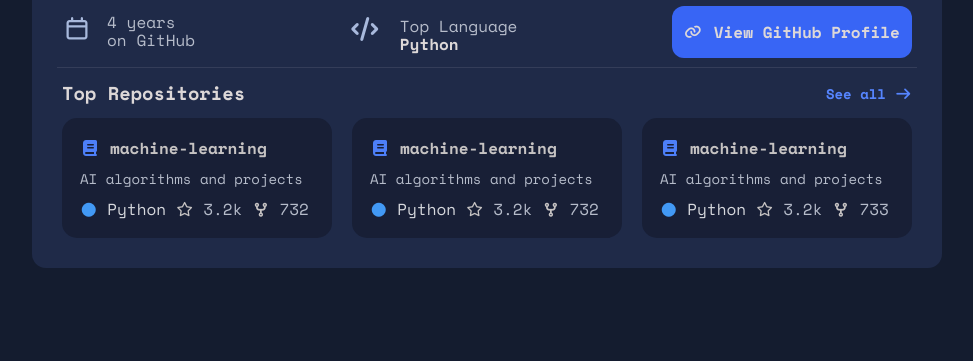
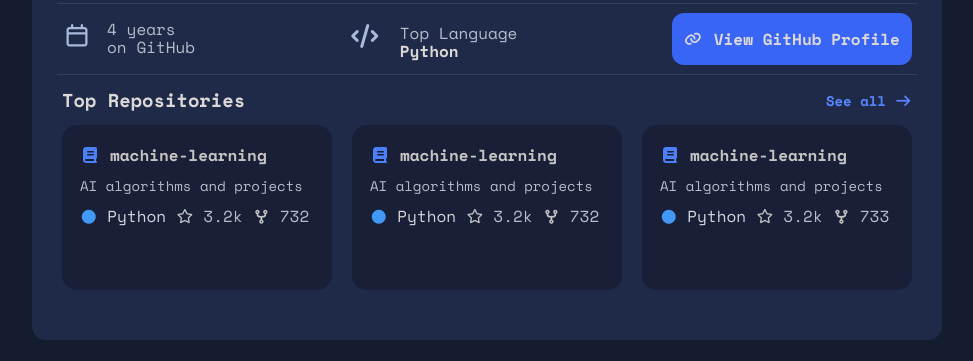
Before and after one commit to vishal-kumar-swe/github-profile-finder, a plain HTML site: page index.html in a window 1280 px wide. Shown: the part 439-800 px from the top of the page, without its empty margins (153-1126 px from the left). Drawn offline with nearby package versions, Linux system fonts and the light colour scheme.

Commit message:
refactor: improved css for making card fix in the container

```diff
--- a/style.css
+++ b/style.css
@@ -1,10 +1,10 @@
-@import url('https://fonts.googleapis.com/css2?family=Space+Mono:wght@400;700&display=swap');
+@import url("https://fonts.googleapis.com/css2?family=Space+Mono:wght@400;700&display=swap");
 
 * {
   margin: 0px;
   padding: 0px;
   box-sizing: border-box;
-    font-family: 'Space Mono', monospace;
+  font-family: "Space Mono", monospace;
 }
 
 body {
@@ -13,7 +13,8 @@ body {
 
 .container {
   width: 910px;
-    height: 600px;
+  min-height: 600px;
+  height: auto;
   margin: auto;
   /* background-color: #63729c; */
   margin-top: 7vh;
@@ -68,14 +69,12 @@ body {
   outline: none;
   font-size: 16px;
   color: #b6bcca;
-
 }
 
 #input-username::placeholder {
   font-size: 16px;
   font-weight: 400;
 }
-
 
 .search-button {
   background-color: #2c65f4;
@@ -89,12 +88,15 @@ body {
 }
 
 .profile-card {
-    height: 520px;
+  min-height: 520px;
+  height: auto;
   width: 100%;
+  flex-shrink: 0;
   background-color: #1f2a48;
   border-radius: 14px;
   display: flex;
   flex-direction: column;
+  padding-bottom: 20px;
 }
 
 .basic-info {
@@ -102,7 +104,6 @@ body {
   width: 100%;
   display: flex;
   flex-direction: row;
-
 }
 
 .profile-pic {
@@ -195,9 +196,8 @@ body {
   padding: 0 30px;
 }
 
-
 hr {
-    background-color: #343D59;
+  background-color: #343d59;
   border: none;
   height: 1px;
   margin: 0px 25px;
@@ -231,8 +231,8 @@ hr {
 
 .fa-calendar {
   font-size: 24px;
-    margin: 20px 15px 20px 30px ;
-    color: #A8B9DC;
+  margin: 20px 15px 20px 30px;
+  color: #a8b9dc;
 }
 
 .top-lang-sect {
@@ -252,7 +252,7 @@ hr {
 .fa-code {
   font-size: 24px;
   margin-right: 20px;
-    color: #A8B9DC;
+  color: #a8b9dc;
 }
 
 .profile-link {
@@ -282,7 +282,7 @@ hr {
 
 .repos-details {
   width: 100%;
-    flex: 1;
+  flex: none;
 }
 
 .top-repo-heading {
@@ -309,10 +309,10 @@ hr {
   flex-direction: row;
   justify-content: space-between;
   padding: 0px 30px 30px;
+  align-items: stretch;
 }
 
 .repo-card {
-    height: 120px;
   width: 270px;
   background-color: #181f36;
   border-radius: 15px;
@@ -320,6 +320,9 @@ hr {
   display: flex;
   flex-direction: column;
   gap: 8px;
+  min-height: 165px;
+  height: auto;
+  overflow: hidden;
 }
 
 .repo-name {
@@ -339,6 +342,17 @@ hr {
   font-size: 14px;
   font-weight: 400;
   color: #b6bcca;
+
+  display: -webkit-box;
+  -webkit-box-orient: vertical;
+  -webkit-line-clamp: 3;
+  overflow: hidden;
+}
+
+.repo-stats {
+    display: flex;
+    flex-wrap: wrap;
+    gap: 10px;
 }
 
 .fa-circle {
@@ -349,7 +363,6 @@ hr {
 .fa-star {
   font-size: 14px;
   color: #c6c3c3;
-
 }
 
 .fa-code-fork {
```
Lines whose indentation alone changed are shown as unchanged.
